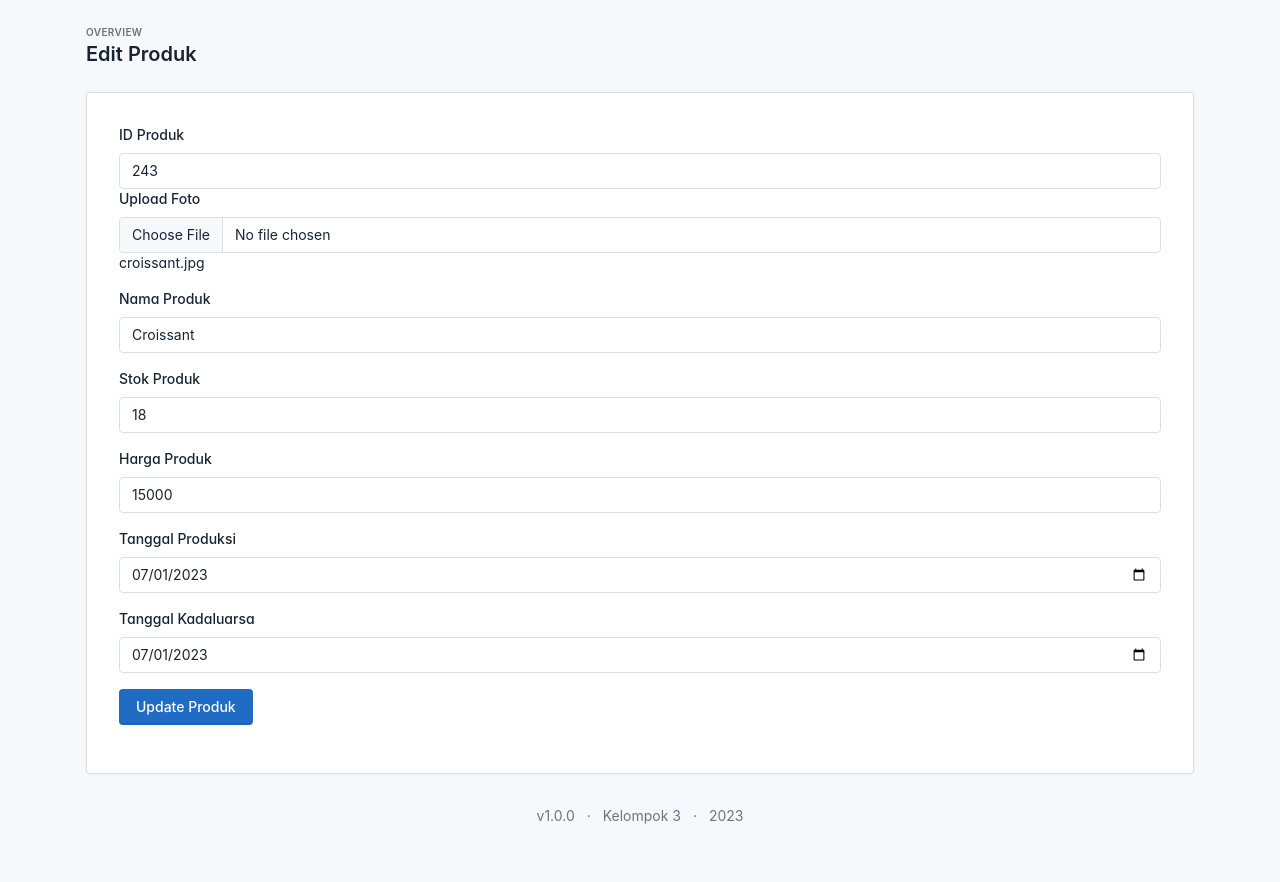
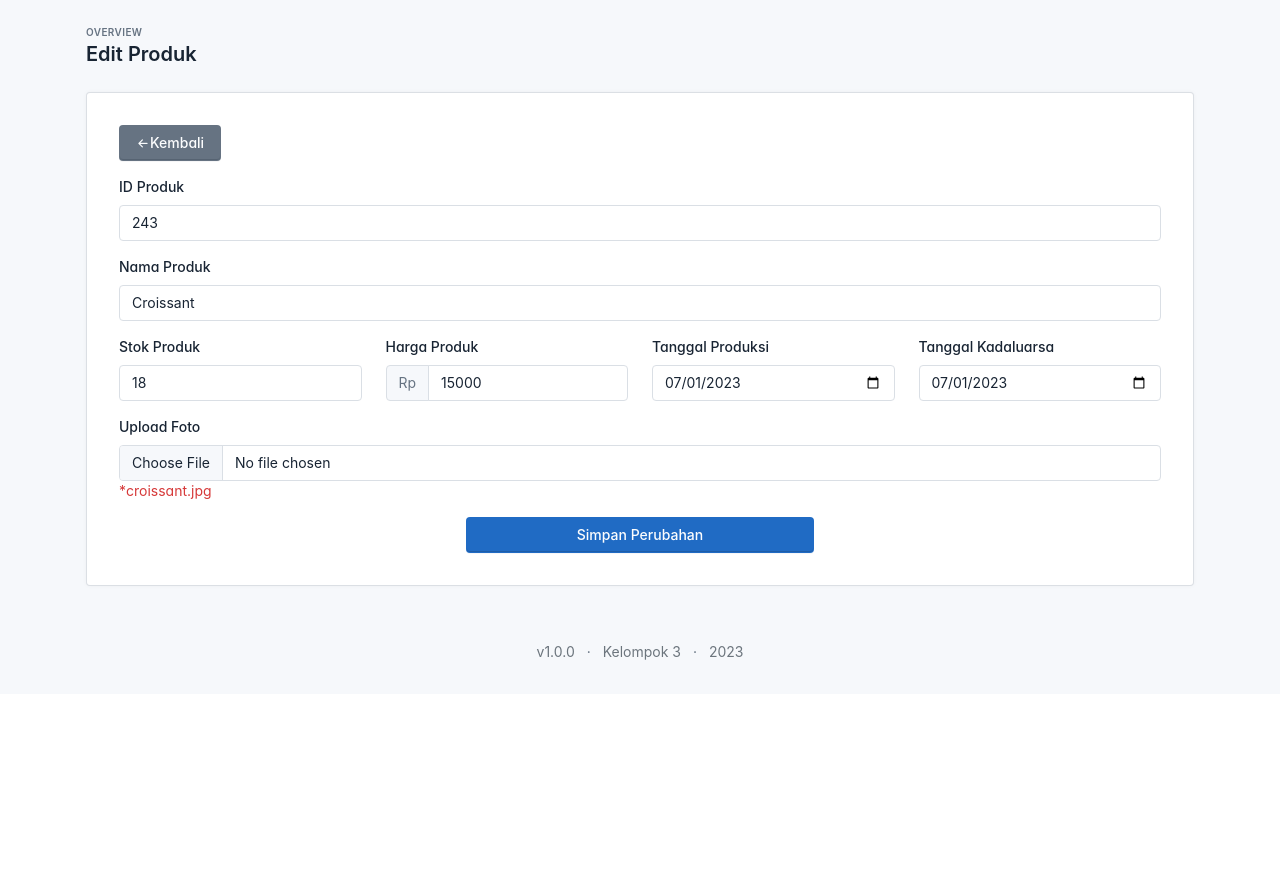
Before and after one commit to ariefadh/cakeshop, a PHP site: page /phpmailer/produk/edit.php?id_produk=243 in a window 1280 px wide. Shown: the part 115-997 px from the top of the page. After the commit the page ends 775 px from the top, so only its background shows below. Run offline with PHP 8.4, Linux system fonts and the light colour scheme; the visitor is signed in with stand-in values (Sample User, id 1); data comes from the database, SQL or seed files in the repository; some web fonts are replaced.

Commit message:
mengubah function add, edit, delete produk

```diff
--- a/produk/edit.php
+++ b/produk/edit.php
@@ -22,15 +22,38 @@
         if ($_SERVER['REQUEST_METHOD'] === 'POST') {
             // Retrieve form data
             $id_produk = $_POST['id_produk'];
-            $foto_produk = $_POST['foto_produk'];
             $nama_produk = $_POST['nama_produk'];
             $stok_produk = $_POST['stok_produk'];
             $harga_produk = $_POST['harga_produk'];
             $tgl_prod = $_POST['tgl_prod'];
             $tgl_exp = $_POST['tgl_exp'];
 
+            // Check if a new image is uploaded
+            if ($_FILES['foto_produk']['error'] != 4) {
+                $foto_produk = $_FILES['foto_produk']['name'];
+                $targetDir = '../img/shop/';
+                if (!is_dir($targetDir)) {
+                    mkdir($targetDir, 0755, true);
+                }
+                $targetFile = $targetDir . $foto_produk;
+
+                // Move uploaded file to the target directory
+                if (move_uploaded_file($_FILES['foto_produk']['tmp_name'], $targetFile)) {
+                    // Delete previous image file
+                    if (!empty($row['foto_produk'])) {
+                        unlink($targetDir . $row['foto_produk']);
+                    }
+                } else {
+                    // Error uploading the file
+                    $error = "Failed to upload the image.";
+                }
+            } else {
+                // No new image uploaded, use the existing image
+                $foto_produk = $row['foto_produk'];
+            }
+
             // Update product in database
-            $updateSql = "UPDATE produk SET id_produk='$id_produk', foto_produk='$foto_produk', nama_produk='$nama_produk', stok_produk='$stok_produk', harga_produk='$harga_produk', tgl_prod='$tgl_prod', tgl_exp='$tgl_exp' WHERE id_produk='$id_produk'";
+            $updateSql = "UPDATE produk SET foto_produk='$foto_produk', nama_produk='$nama_produk', stok_produk='$stok_produk', harga_produk='$harga_produk', tgl_prod='$tgl_prod', tgl_exp='$tgl_exp' WHERE id_produk='$id_produk'";
 
             if (mysqli_query($koneksi, $updateSql)) {
                 // Redirect back to product page with success message
@@ -51,6 +74,7 @@
     header("Location: index.php");
     exit;
 }
+
 ?>
 
 <!doctype html>
@@ -102,6 +126,9 @@
             <div class="page-body">
                 <div class="container-xl">
                     <div class="card p-5">
+                        <div class="col-4 mb-3">
+                            <a href="index.php" class="btn btn-secondary"><i class="ti ti-arrow-left"></i> Kembali</a>
+                        </div>
 
                         <!-- Display error message if exists -->
                         <?php if (isset($error)) { ?>
@@ -113,38 +140,45 @@
                         <form action="" method="post" enctype="multipart/form-data">
                             <div class="mb-3">
                                 <label for="nama_produk" class="form-label">ID Produk</label>
-                                <input type="text" class="form-control" id="id_produk" name="id_produk" value="<?= $row['id_produk'] ?>" required>
-                                <div class="mb-3">
-                                    <label for="foto_produk" class="form-label">Upload Foto</label>
-                                    <input type="file" class="form-control" id="foto_produk" name="foto_produk" accept="image/*">
-                                    <?php if (!empty($row['foto_produk'])) { ?>
-                                        <span class="file-name"><?= $row['foto_produk']; ?></span>
-                                    <?php } ?>
-                                </div>
-
-
-                                <div class="mb-3">
-                                    <label for="nama_produk" class="form-label">Nama Produk</label>
-                                    <input type="text" class="form-control" id="nama_produk" name="nama_produk" value="<?= $row['nama_produk'] ?>" required>
-                                </div>
-                                <div class="mb-3">
+                                <input type="number" class="form-control" id="id_produk" name="id_produk" value="<?= $row['id_produk'] ?>" required>
+                            </div>
+                            <div class="mb-3">
+                                <label for="nama_produk" class="form-label">Nama Produk</label>
+                                <input type="text" class="form-control" id="nama_produk" name="nama_produk" value="<?= $row['nama_produk'] ?>" required>
+                            </div>
+                            <div class="row g-4 mb-3">
+                                <div class="col-md-3">
                                     <label for="stok_produk" class="form-label">Stok Produk</label>
                                     <input type="number" class="form-control" id="stok_produk" name="stok_produk" value="<?= $row['stok_produk'] ?>" required>
                                 </div>
-                                <div class="mb-3">
+                                <div class="col-md-3">
                                     <label for="harga_produk" class="form-label">Harga Produk</label>
-                                    <input type="number" class="form-control" id="harga_produk" name="harga_produk" value="<?= $row['harga_produk'] ?>" required>
+                                    <div class="input-group">
+                                        <span class="input-group-text" id="basic-harga_produk">Rp</span>
+                                        <input type="number" class="form-control" id="harga_produk" name="harga_produk" value="<?= $row['harga_produk'] ?>" required>
+                                    </div>
                                 </div>
-                                <div class="mb-3">
+                                <div class="col-md-3">
                                     <label for="tgl_prod" class="form-label">Tanggal Produksi</label>
                                     <input type="date" class="form-control" id="tgl_prod" name="tgl_prod" value="<?= $row['tgl_prod'] ?>" required>
                                 </div>
-                                <div class="mb-3">
+                                <div class="col-md-3">
                                     <label for="tgl_exp" class="form-label">Tanggal Kadaluarsa</label>
                                     <input type="date" class="form-control" id="tgl_exp" name="tgl_exp" value="<?= $row['tgl_exp'] ?>" required>
                                 </div>
+                            </div>
+                            <div class="mb-3">
+                                <label for="foto_produk" class="form-label">Upload Foto</label>
+                                <input type="file" class="form-control" id="foto_produk" name="foto_produk" accept="image/*">
+                                <?php if (!empty($row['foto_produk'])) { ?>
+                                    <span class="file-name text-danger">*<?= $row['foto_produk']; ?></span>
+                                <?php } ?>
+                            </div>
 
-                                <button type="submit" class="btn btn-primary">Update Produk</button>
+                            <div class="text-center">
+                                <button type="submit" class="btn btn-primary col-md-4">Simpan Perubahan</button>
+                            </div>
+
                         </form>
 
                     </div>
```
Also changed, not shown: produk/delete.php (+10 -1 lines), produk/tambah.php (+31 -22 lines), img/shop/648d4128e57f5.jpg (deleted), img/shop/648d41e752fc2.jpg (deleted), img/shop/648d469ad7408.jpg (deleted), img/shop/648d4cca512bb.jpg (deleted).
